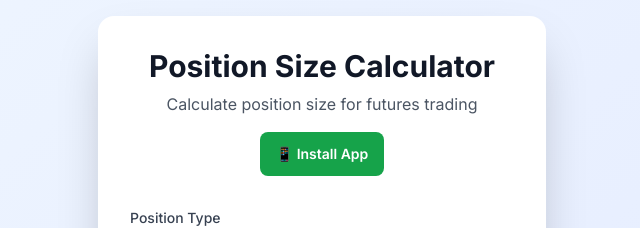
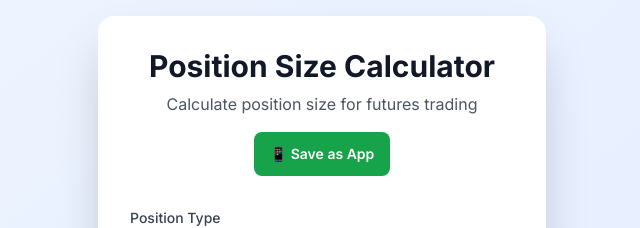
Before and after one commit to superv1sion/position-size, a Next.js app: page / in a window 1280 px wide. Both pictures are taken after a click on the button "Reset". Shown: the top 228 px of the page, without its empty margins (318-958 px from the left). Built offline with nearby package versions, Linux system fonts and the light colour scheme.

Commit message:
adjust button name

```diff
--- a/app/page.tsx
+++ b/app/page.tsx
@@ -252,7 +252,7 @@ The automatic install prompt may not appear in development mode.`);
                             onClick={handleInstallClick}
                             className="mt-4 bg-green-600 hover:bg-green-700 text-white font-semibold py-2 px-4 rounded-lg transition duration-200 transform hover:scale-105 text-sm"
                         >
-                            📱 Install App
+                            📱 Save as App
                         </button>
                     )}
 
```
